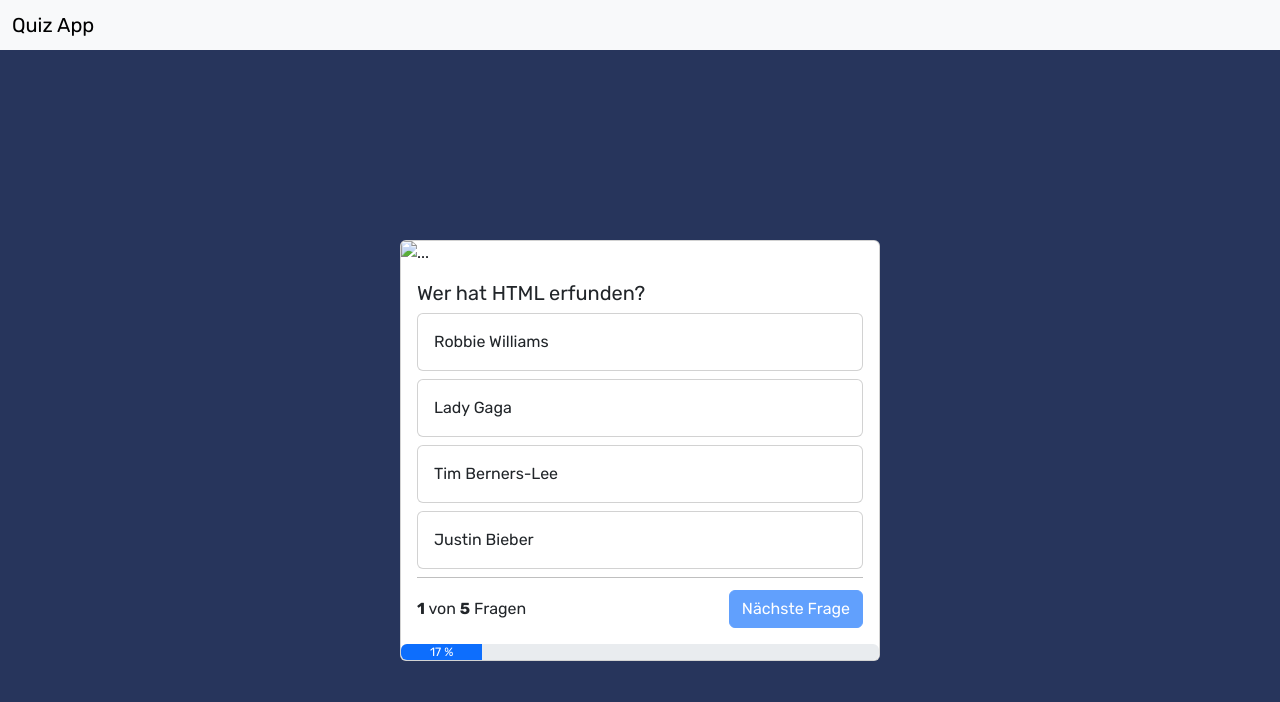
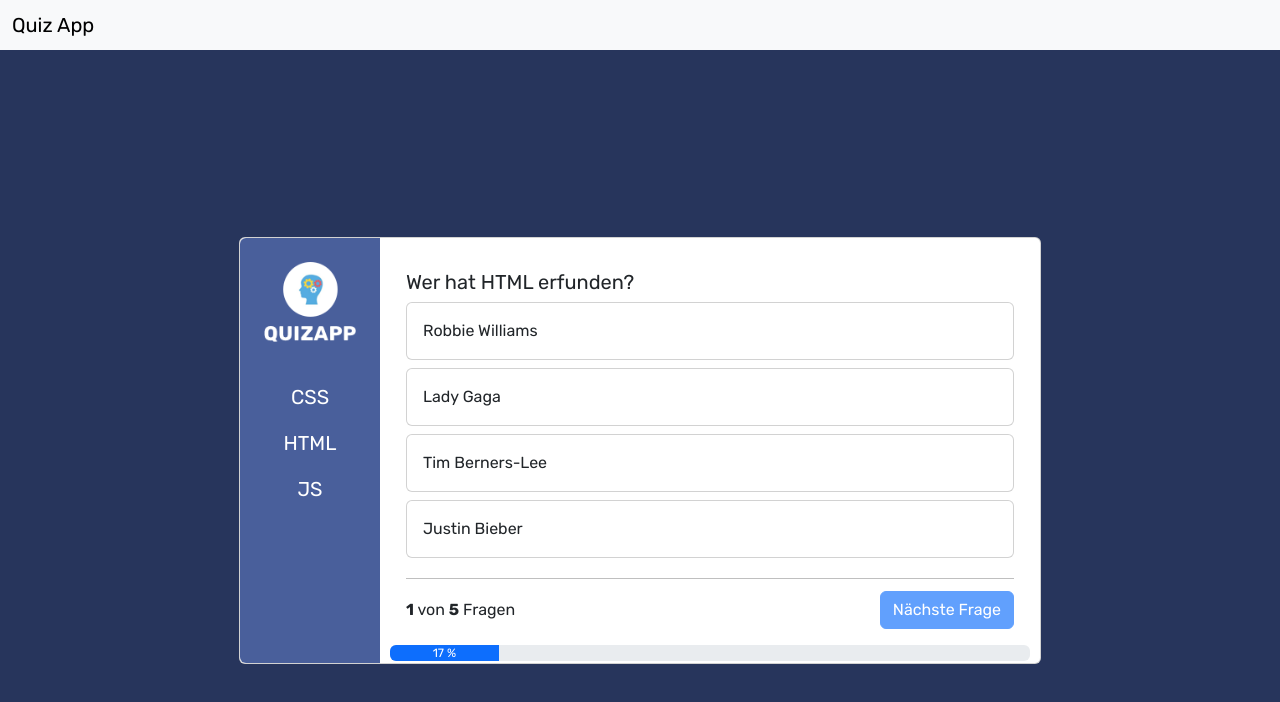
Before and after one commit to Regige/Quiz-App, a plain HTML site: page index.html in a window 1280 px wide. Drawn offline with nearby package versions, Linux system fonts and the light colour scheme.

Commit message:
Added img

```diff
--- a/index.html
+++ b/index.html
@@ -5,6 +5,7 @@
     <meta http-equiv="X-UA-Compatible" content="IE=edge" />
     <meta name="viewport" content="width=device-width, initial-scale=1.0" />
     <title>Quiz App</title>
+    <link rel="icon" type="image/png" href="./img/brain_result.png" />
     <link rel="stylesheet" href="fonts.css" />
     <script src="script.js"></script>
     <link rel="stylesheet" href="style.css" />
@@ -29,13 +30,19 @@
     </nav>
     <div class="container">
       <div class="card quiz-card">
-        <img src="./img/quiz_img.jpg" class="card-img-top" alt="..." />
+        <div class="nav-quiz">
+          <img src="./img/logo.png" alt="" />
+          <span>CSS</span>
+          <span>HTML</span>
+          <span>JS</span>
+        </div>
+        <div class="card-content">
           <div
             id="card-body-result"
             class="card-body card-body-result"
             style="display: none"
           >
-          <img src="./img/brain result.png" />
+            <img src="./img/brain_result.png" />
             <div>
               <b>COMPLETE<br />HTML QUIZ</b>
             </div>
@@ -44,7 +51,9 @@
               ><span><b id="score-number">5/5</b></span>
             </div>
             <button class="btn btn-primary">SHARE</button>
-          <button class="btn btn-light" onclick="restartGame()">REPLAY</button>
+            <button class="btn btn-light" onclick="restartGame()">
+              REPLAY
+            </button>
           </div>
           <div id="card-body" class="card-body">
             <h5 id="question-text" class="card-title">Frage</h5>
@@ -102,7 +111,10 @@
               25%
             </div>
           </div>
-        <!-- <div id="question-pol" class="question-pol"></div> -->
+        </div>
+      </div>
+      <div id="result-img" class="result-img d-none">
+        <img src="./img/tropy.png" alt="" />
       </div>
     </div>
   </body>
--- a/script.js
+++ b/script.js
@@ -54,8 +54,7 @@ function init() {
     let amountQuestion = document.getElementById('amount-quest');
     amountQuestion.innerHTML = questions.length;
 
-    showQuestion()
-    // showPol();
+    showQuestion();
 }
 
 
@@ -124,7 +123,6 @@ function answer(selection) {
 
 function nextQuestion() {
     currentQuestion++;
-    // colorPol();
 
     showQuestion();
 
@@ -147,6 +145,7 @@ function showResult() {
     cardResult.style = "";
     let cardBody = document.getElementById('card-body');
     cardBody.style = 'display: none';
+    document.getElementById('result-img').classList.remove('d-none');
 
     showScore();
 }
@@ -158,33 +157,13 @@ function showScore() {
 
 }
 
-
-// function showPol() {
-//     let questionPol = document.getElementById('question-pol');
-
-//     if(questionPol.innerHTML.length != questions.length+1){
-//     for (let i = 0; i < questions.length+1; i++) {
-//         questionPol.innerHTML += `<span id="pol-color-done-${i}" class="pol-color"></span>`;
-//     }}
-//     colorPol();
-// }
-
-// function colorPol() {
-//     let polColorDone = document.getElementById(`pol-color-done-${currentQuestion}`);
-//     polColorDone.style.backgroundColor = "rgba(0,0,0,0.25)";
-// }
-
 function restartGame() {
     document.getElementById('card-body-result').style = 'display: none';
     document.getElementById('card-body').style = "";
+    document.getElementById('result-img').classList.add('d-none');
 
     scoreCount = 0;
     currentQuestion = 0;
 
-    // for (let i = 0; i < questions.length+1; i++) {
-    //     let polColorDone = document.getElementById(`pol-color-done-${i}`);
-    //     polColorDone.style.backgroundColor = "";
-    // }
-
     init();
 }
--- a/style.css
+++ b/style.css
@@ -13,7 +13,34 @@ body {
 }
 
 .quiz-card {
-    width: 30rem;
+    flex-direction: row !important;
+}
+
+.nav-quiz {
+    background-color: #495f9b;
+    width: 140px;
+    border-radius: 0.375rem 0 0 0.375rem;
+    display: flex;
+    flex-direction: column;
+    align-items: center;
+}
+.nav-quiz img {
+    height: 80px;
+    margin: 24px;
+}
+.nav-quiz span {
+    color: white;
+    font-size: 20px;
+    margin-top: 16px;
+}
+
+.card-content {
+    width: 50vw;
+    margin: 16px 10px 2px 10px;
+}
+
+.answer-letter {
+    background-color: gray;
 }
 
 .question-footer {
@@ -22,6 +49,7 @@ body {
     justify-content: space-between;
     align-items: center;
     padding-top: 12px;
+    margin-top: 20px;
 }
 
 .quiz-answer-card:hover {
@@ -54,21 +82,11 @@ body {
     background-color: white !important;
 }
 
-/* .question-pol {
-    height: 16px;
-    border-top: 1px solid rgba(0,0,0,0.1);
-    display: flex;
-    width: 100%;
+.result-img {
+    position: fixed;
+    right: 0;
 }
 
-.pol-color {
-    background-color: white;
-    flex: 1;
-    transition: all 0.1s ease-out;
+.d-none {
+    display: none;
 }
-.pol-color:first-child {
-    border-bottom-left-radius: var(--bs-card-border-radius);
-}
-.pol-color:last-child {
-    border-bottom-right-radius: var(--bs-card-border-radius);
-} */
```
Also changed, not shown: img/brain_result.png (renamed from img/brain result.png), 2 other files. Lines whose indentation alone changed are shown as unchanged.
